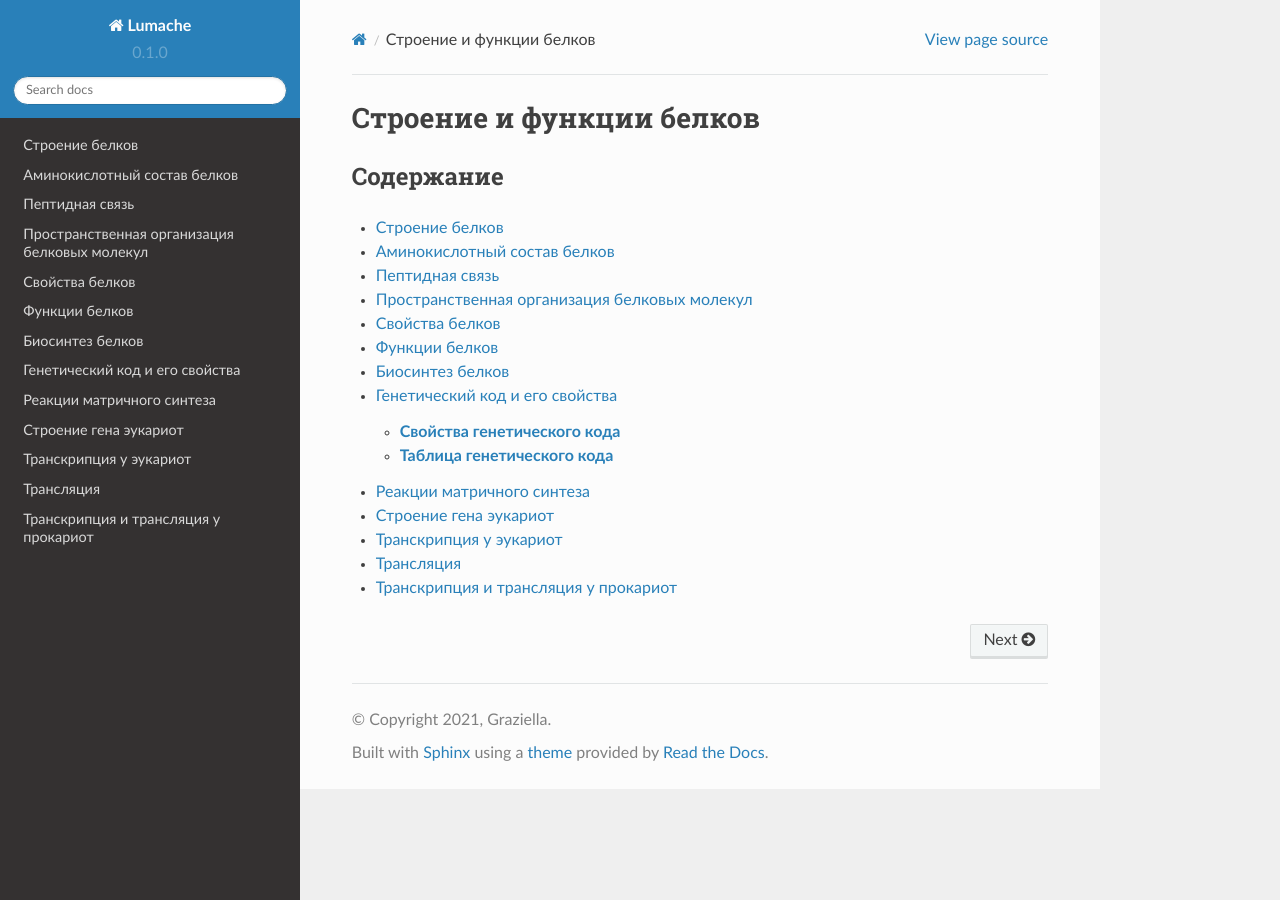
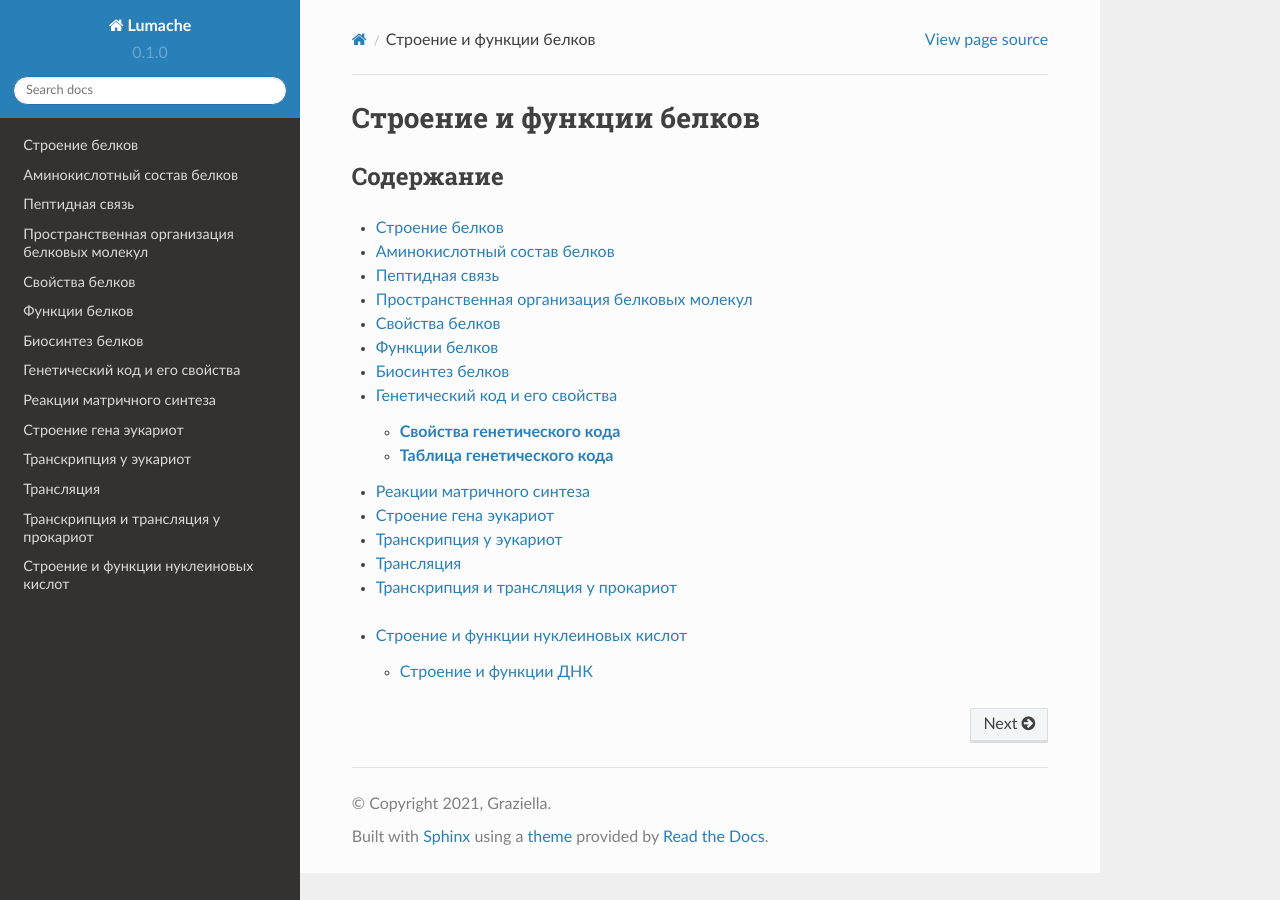
Before and after one commit to neptune2021/test_documentation, a Sphinx documentation site: the page built from docs/source/index.rst, in a window 1280 px wide. Built offline with Sphinx 7.4.7 and the Read the Docs theme 2.0.0, drawn with Linux system fonts in a browser that asks for light colours; part of the change alters nothing that is shown.

```diff
--- a/docs/source/index.rst
+++ b/docs/source/index.rst
@@ -19,3 +19,8 @@
    11
    12
    13
+
+
+.. toctree::
+
+   002
```
